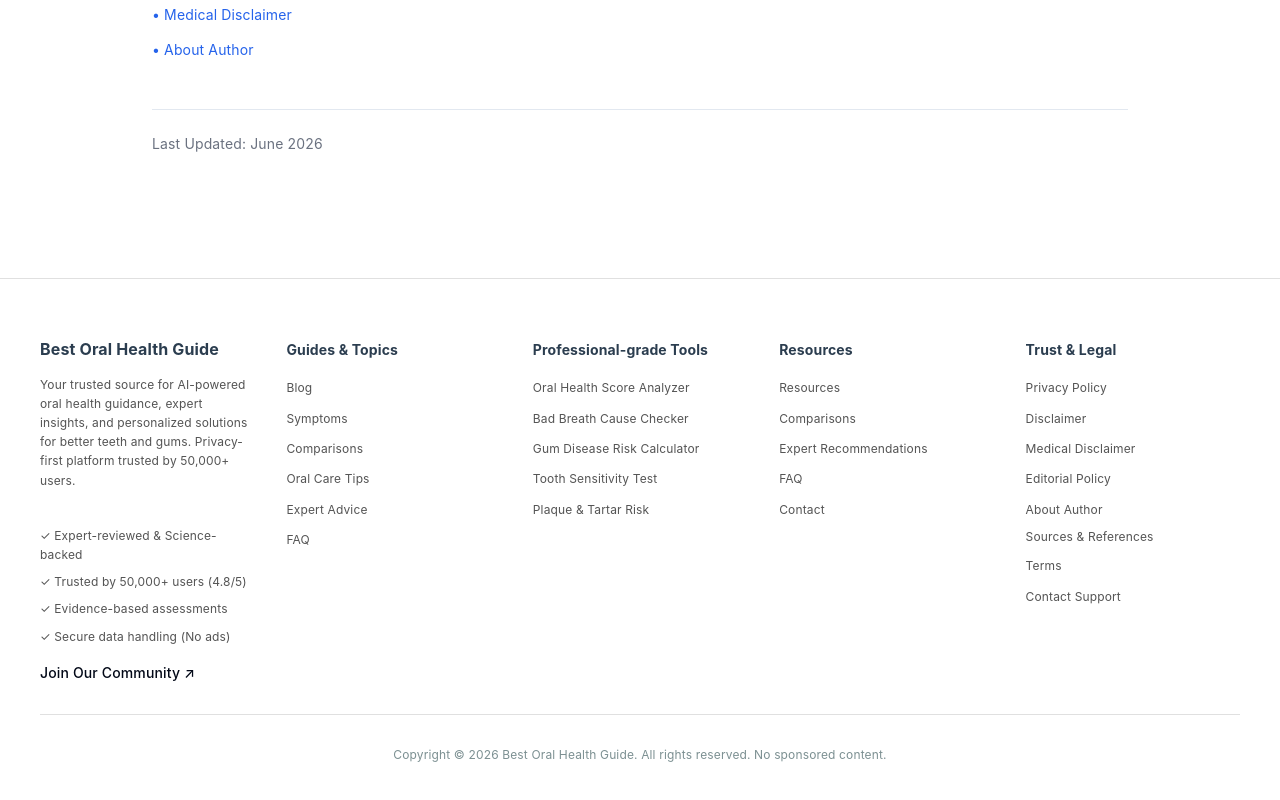
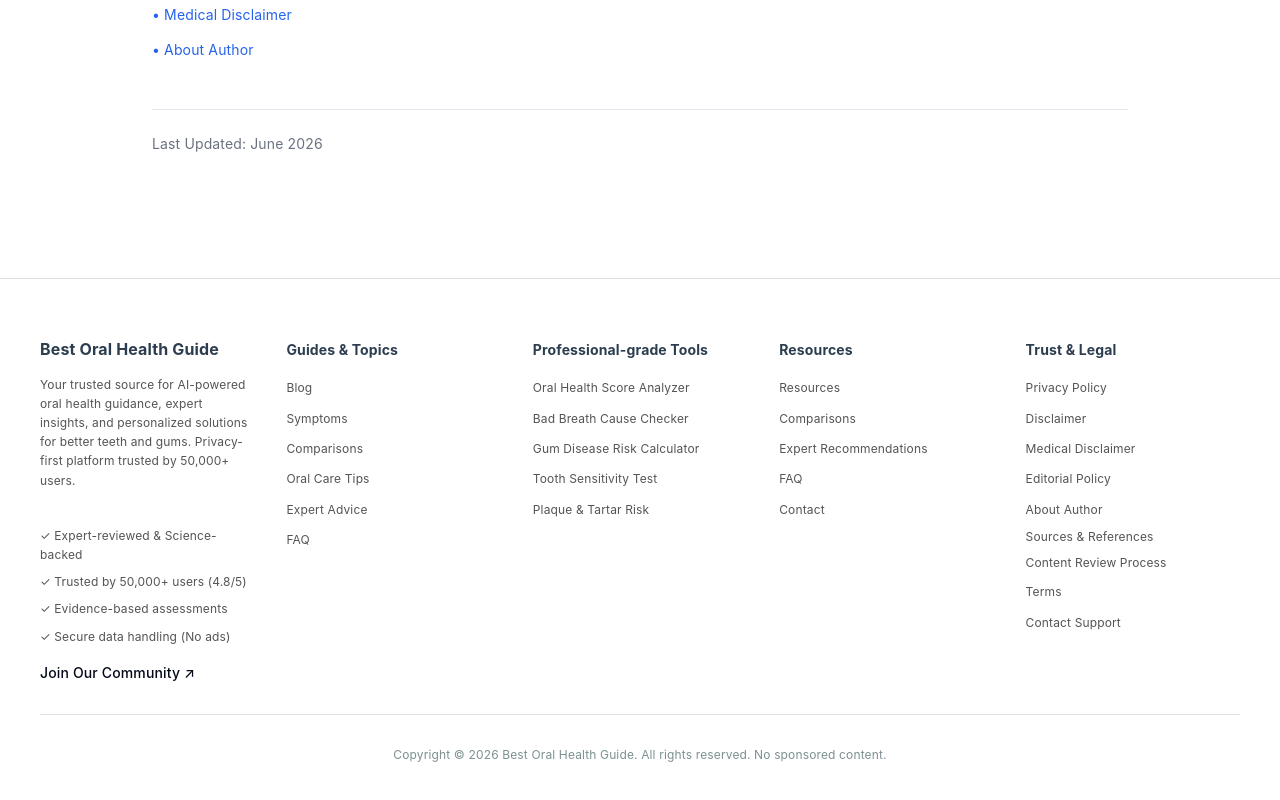
Before and after one commit to shatrudhan1/bestoralhealthguide, a React (Vite) app: page /content-review-process in a window 1280 px wide. Shown: the part 1670-2470 px from the top of the page. Built offline with nearby package versions, Linux system fonts and the light colour scheme.

Commit message:
Add link to Content Review Process in Footer

```diff
--- a/src/components/Footer.jsx
+++ b/src/components/Footer.jsx
@@ -94,6 +94,9 @@ const Footer = () => {
             <Link to="/sources">
   Sources & References
 </Link>
+            <Link to="/content-review-process">
+  Content Review Process
+</Link>
             <li><Link to="/terms-conditions" className="link">Terms</Link></li>
             <li><Link to="/contact" className="link">Contact Support</Link></li>
           </ul>
```
